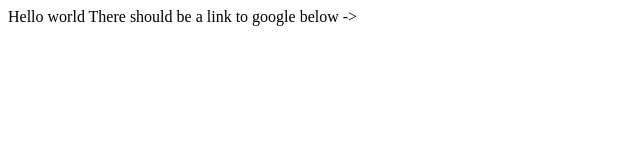
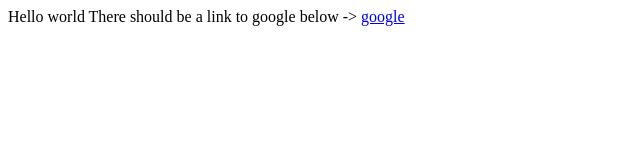
Before and after one commit to ammongreer-byte/my-site, a plain HTML site: page index.html in a window 1280 px wide. Shown: the full height of the page, 0-640 px from the left. Drawn offline with Linux system fonts and the light colour scheme.

Commit message:
Update index.html

```diff
--- a/index.html
+++ b/index.html
@@ -4,6 +4,6 @@
 <BODY>
   Hello world
   There should be a link to google below ->
-  <a href='https://www.google.com'>
+  <a href='https://www.google.com'>google</a>
 </BODY>
 </HTML>
```
